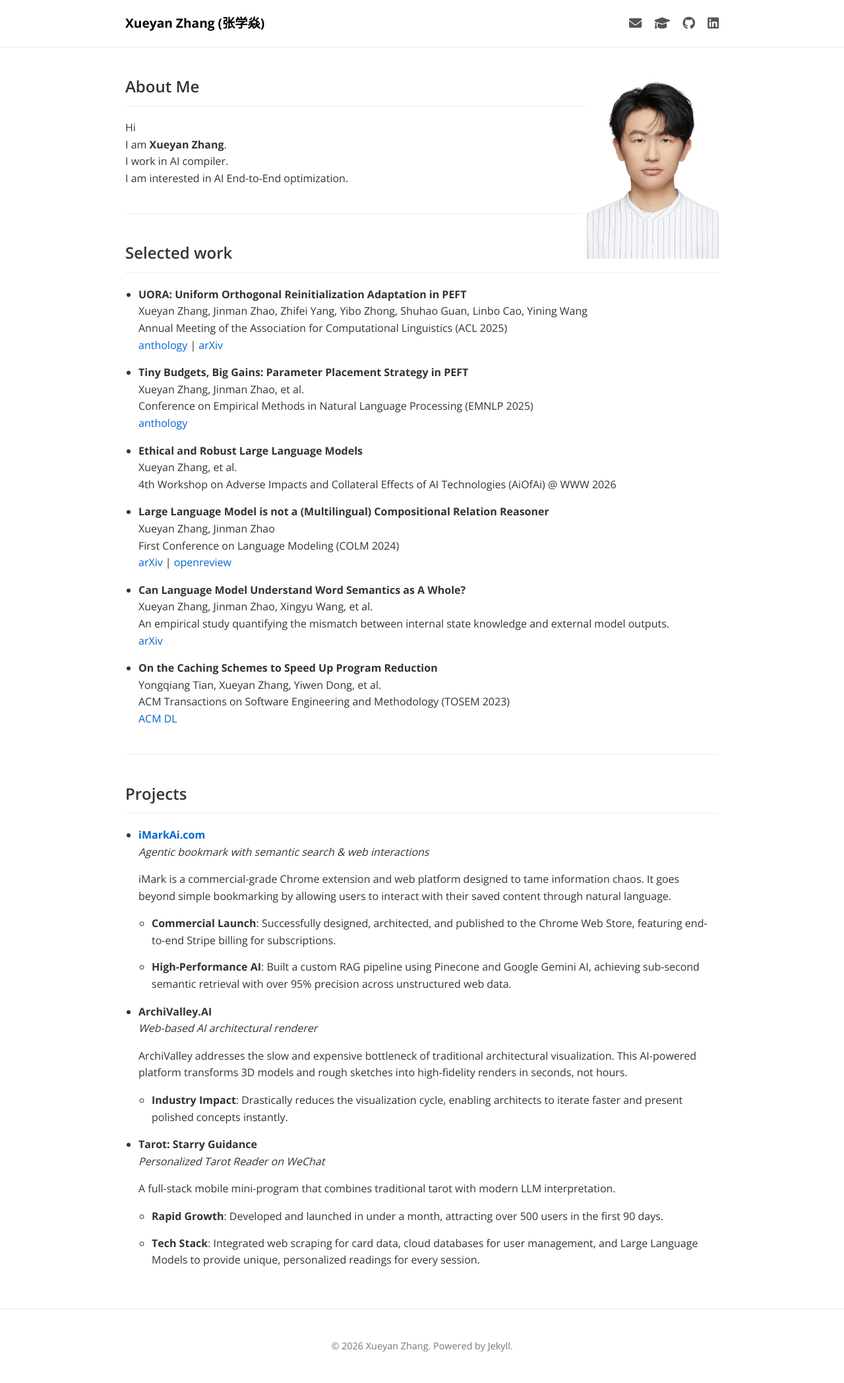
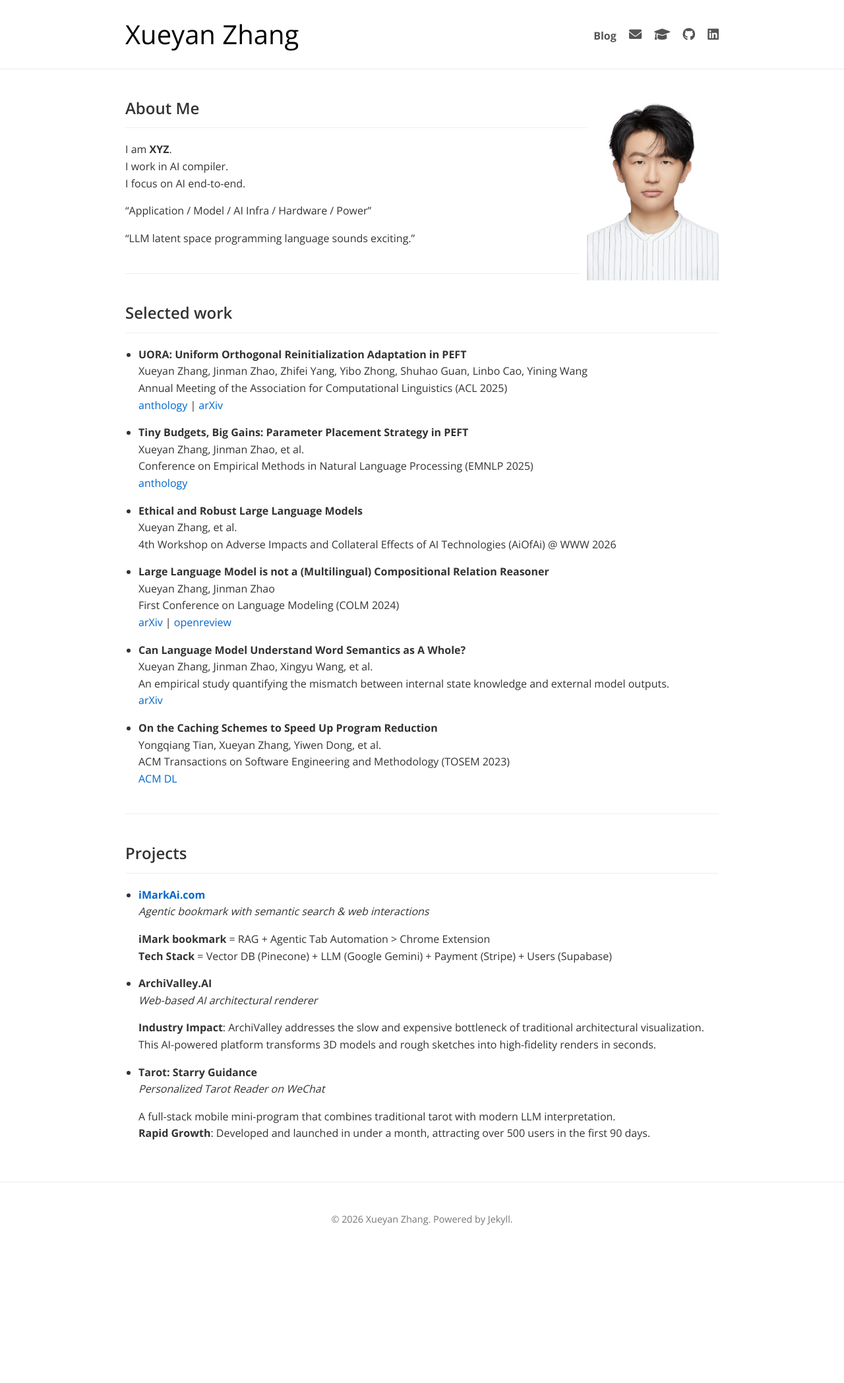
Before and after one commit to XueyanZhang/xueyanzhang.github.io, a Jekyll site: the page built from index.md, in a window 1280 px wide. Shown: the whole page at 66% size. Built offline with Jekyll 4.4.1, drawn with Linux system fonts in a browser that asks for light colours; after the commit the page ends 1904 px from its top, so only the background shows below that.

Commit message:
feat: Implement blog functionality with a new blog page and welcome post, and update homepage content and site title styling.

```diff
--- a/_layouts/default.html
+++ b/_layouts/default.html
@@ -17,11 +17,15 @@
   <header class="site-header">
     <div class="wrapper">
       <div class="site-title">
-        <a href="{{ '/' | relative_url }}">Xueyan Zhang (张学焱)</a>
+        <a href="{{ '/' | relative_url }}" style="font-weight: normal;">
+          <div>Xueyan Zhang</div>
+          <!-- <div>张学焱</div> -->
+        </a>
       </div>
       <nav class="site-nav">
+        <a href="{{ '/blog/' | relative_url }}"
+          style="font-weight: bold; font-size: 1rem; vertical-align: middle;">Blog</a>
         <a href="mailto:xueyanzhang27+githubpages@gmail.com"><i class="fas fa-envelope"></i></a>
-        <!-- <a href="#"><i class="fas fa-blog"></i></a> -->
         <a href="https://scholar.google.ca/citations?user=9ZlGB5EAAAAJ&hl=en"><i class="fas fa-graduation-cap"></i></a>
         <!-- Google Scholar -->
         <a href="https://github.com/xueyanzhang"><i class="fab fa-github"></i></a>
--- a/assets/css/style.scss
+++ b/assets/css/style.scss
@@ -46,7 +46,7 @@ a {
   }
 
   .site-title {
-    font-size: 1.2rem;
+    font-size: 2.5rem;
     font-weight: bold;
     a {
       color: #000;
--- a/index.md
+++ b/index.md
@@ -7,10 +7,13 @@ title: Home
 
 ## About Me
 
-Hi
-I am **Xueyan Zhang**.
+I am **XYZ**.
 I work in AI compiler.
-I am interested in AI End-to-End optimization.
+I focus on AI end-to-end.
+
+"Application / Model / AI Infra / Hardware / Power"
+
+"LLM latent space programming language sounds exciting."
 
 ---
 
@@ -52,19 +55,16 @@ I am interested in AI End-to-End optimization.
 - **[iMarkAi.com](https://imarkai.com/)**
   *Agentic bookmark with semantic search & web interactions*
 
-  iMark is a commercial-grade Chrome extension and web platform designed to tame information chaos. It goes beyond simple bookmarking by allowing users to interact with their saved content through natural language.
-  - **Commercial Launch**: Successfully designed, architected, and published to the Chrome Web Store, featuring end-to-end Stripe billing for subscriptions.
-  - **High-Performance AI**: Built a custom RAG pipeline using Pinecone and Google Gemini AI, achieving sub-second semantic retrieval with over 95% precision across unstructured web data.
+  **iMark bookmark** = RAG + Agentic Tab Automation > Chrome Extension
+  **Tech Stack** = Vector DB (Pinecone) + LLM (Google Gemini) + Payment (Stripe) + Users (Supabase)
 
 - **ArchiValley.AI**
   *Web-based AI architectural renderer*
 
-  ArchiValley addresses the slow and expensive bottleneck of traditional architectural visualization. This AI-powered platform transforms 3D models and rough sketches into high-fidelity renders in seconds, not hours.
-  - **Industry Impact**: Drastically reduces the visualization cycle, enabling architects to iterate faster and present polished concepts instantly.
+  **Industry Impact**: ArchiValley addresses the slow and expensive bottleneck of traditional architectural visualization. This AI-powered platform transforms 3D models and rough sketches into high-fidelity renders in seconds.
 
 - **Tarot: Starry Guidance**
   *Personalized Tarot Reader on WeChat*
 
   A full-stack mobile mini-program that combines traditional tarot with modern LLM interpretation.
-  - **Rapid Growth**: Developed and launched in under a month, attracting over 500 users in the first 90 days.
-  - **Tech Stack**: Integrated web scraping for card data, cloud databases for user management, and Large Language Models to provide unique, personalized readings for every session.
+  **Rapid Growth**: Developed and launched in under a month, attracting over 500 users in the first 90 days.
```
Also changed, not shown: _posts/2026-01-31-welcome.md (added, +10 -0 lines), blog.md (added, +23 -0 lines).
